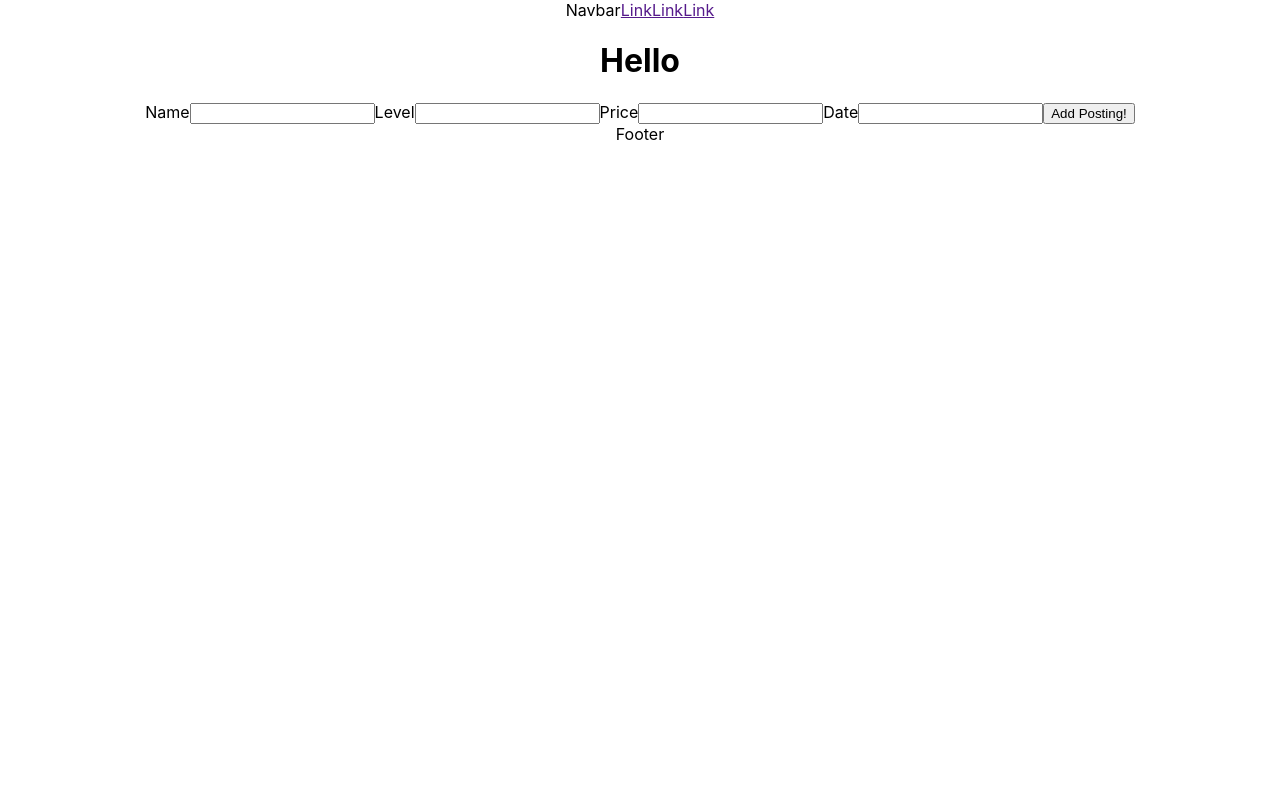
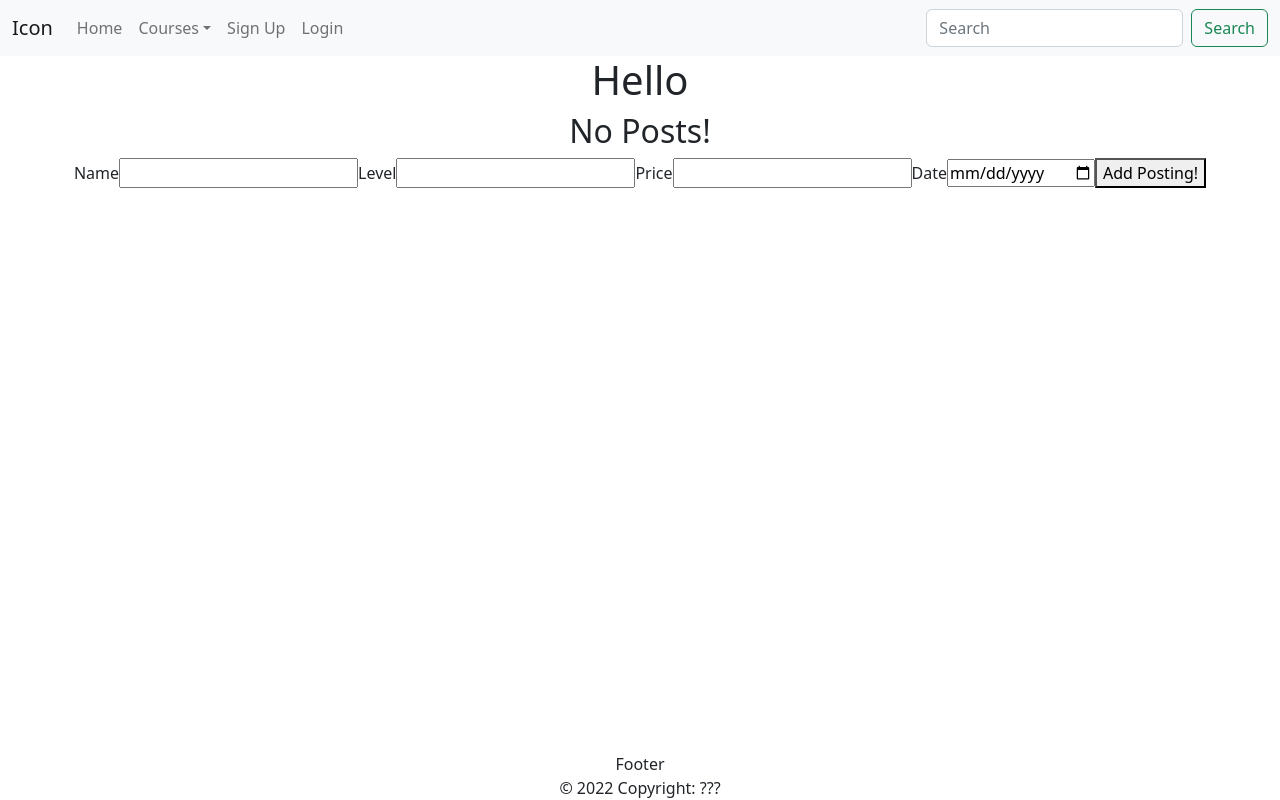
Before and after one commit to EdwinHawkYu/AquaPedia-Toronto, a React (Create React App) app: page / in a window 1280 px wide. Built offline with nearby package versions, Linux system fonts and the light colour scheme.

Commit message:
Fixed POST request bug

```diff
--- a/controllers/post.js
+++ b/controllers/post.js
@@ -5,7 +5,8 @@ module.exports = {
   create
 }
 
-async function index(req, res){
+function index(req, res){
+  console.log('Index')
   Post.find({}, function(err, posts){
     if(err){
       res.status(500).json(err)
@@ -14,7 +15,8 @@ async function index(req, res){
   })
 }
 
-async function create(req, res){
+function create(req, res){
+  console.log('Creating')
   Post.create(req.body, function(err, post){
     res.status(200).json('ok')
   })
--- a/package.json
+++ b/package.json
@@ -6,12 +6,14 @@
     "@testing-library/jest-dom": "^5.16.5",
     "@testing-library/react": "^13.4.0",
     "@testing-library/user-event": "^13.5.0",
+    "bootstrap": "^5.2.2",
     "dotenv": "^16.0.3",
     "express": "^4.18.1",
     "http-proxy-middleware": "^2.0.6",
     "mongoose": "^6.6.5",
     "morgan": "^1.10.0",
     "react": "^18.2.0",
+    "react-bootstrap": "^2.5.0",
     "react-dom": "^18.2.0",
     "react-router-dom": "^6.4.2",
     "react-scripts": "5.0.1",
--- a/server.js
+++ b/server.js
@@ -18,7 +18,7 @@ app.use(express.json());
 app.use(favicon(path.join(__dirname, 'build', 'favicon.ico')));
 app.use(express.static(path.join(__dirname, 'build')));
 
-app.get('/api', require('./routes/posts'))
+app.use('/api', require('./routes/posts'))
 
 // The following "catch all" route (note the *) is necessary
 // to return the index.html on all non-AJAX requests
--- a/src/App/App.css
+++ b/src/App/App.css
@@ -1,10 +1,18 @@
 .App {
   text-align: center;
+  padding-bottom: 60px;
 }
 
 .App-logo {
   height: 40vmin;
   pointer-events: none;
+}
+
+footer{
+  position: absolute;
+  left: 0;
+  bottom: 0;
+  right: 0;
 }
 
 @media (prefers-reduced-motion: no-preference) {
--- a/src/App/App.js
+++ b/src/App/App.js
@@ -1,23 +1,38 @@
 import { Component } from 'react';
-import Nav from '../components/Nav/Nav'
 import Footer from '../components/Footer/Footer';
 import PostForm from '../components/PostForm/PostForm';
 import Post from '../components/Post/Post';
+import NavigationBar from '../components/NavigationBar/NavigationBar';
 import {Route, Routes} from 'react-router-dom'
+import CourseMenu from '../pages/CourseMenu';
 import './App.css';
-import CourseMenu from '../pages/CourseMenu';
-
+import 'bootstrap/dist/css/bootstrap.min.css';
 
 export default class App extends Component {
+
+  state = {
+    posts:[]
+  }
+
+  // getPosts = async () => {
+  //   await fetch('/api')
+  //     .then(res => res.json())
+  //     .then(posts => this.setState({posts}))
+  // }
+
+  // componentDidMount(){
+  //   this.getPosts()
+  // }
+
   render(){
     return (
       <main className="App">
-        <Nav/>
+        <NavigationBar/>
         <h1>Hello</h1>
-        {/* <Routes>
+        <Routes>
           <Route path='/coursemenu' element={<CourseMenu/>}/>
-        </Routes> */}
-        <Post/>
+        </Routes>
+        {this.state.posts.length ? this.state.posts.map(p => <Post/>) : <h2>No Posts!</h2>}
         <PostForm/>
         <Footer/>
       </main>
--- a/src/components/Footer/Footer.jsx
+++ b/src/components/Footer/Footer.jsx
@@ -1,7 +1,13 @@
 export default function Footer(props){
   return(
-    <footer>
-      Footer
-    </footer>
+    <>
+      <footer>
+        Footer
+        <div>
+        © 2022 Copyright: ???
+        </div>
+      </footer>
+    </>
+
   )
 }
--- a/src/components/Nav/Nav.jsx
+++ /dev/null
@@ -1,10 +0,0 @@
-export default function Nav(props){
-  return(
-    <nav className="nav">
-      Navbar
-      <a href="">Link</a>
-      <a href="">Link</a>
-      <a href="">Link</a>
-    </nav>
-  )
-}
--- /dev/null
+++ b/src/components/NavigationBar/NavigationBar.jsx
@@ -0,0 +1,47 @@
+import Button from 'react-bootstrap/Button';
+import Container from 'react-bootstrap/Container';
+import Form from 'react-bootstrap/Form';
+import Nav from 'react-bootstrap/Nav';
+import Navbar from 'react-bootstrap/Navbar';
+import NavDropdown from 'react-bootstrap/NavDropdown';
+import { Link } from 'react-router-dom';
+
+export default function NavigationBar(props) {
+  return (
+    <Navbar bg="light" expand="lg">
+      <Container fluid>
+        <Navbar.Brand as={Link} to="/">Icon</Navbar.Brand>
+        <Navbar.Toggle aria-controls="navbarScroll" />
+        <Navbar.Collapse id="navbarScroll">
+          <Nav
+            className="me-auto my-2 my-lg-0"
+            style={{ maxHeight: '100px' }}
+            navbarScroll
+          >
+            <Nav.Link as={Link} to="/">Home</Nav.Link>
+            <NavDropdown title="Courses" id="navbarScrollingDropdown">
+              <NavDropdown.Item as={Link} to="/coursemenu">Show All Courses</NavDropdown.Item>
+              <NavDropdown.Item as={Link} to="">Learn to Swim</NavDropdown.Item>
+              <NavDropdown.Item as={Link} to="">First Aid</NavDropdown.Item>
+              <NavDropdown.Item as={Link} to="">Lifeguarding</NavDropdown.Item>
+              <NavDropdown.Item as={Link} to="">Advanced Leadership Courses</NavDropdown.Item>
+              <NavDropdown.Divider />
+              <NavDropdown.Item href="" disabled>Coming Soon!</NavDropdown.Item>
+            </NavDropdown>
+            <Nav.Link href="">Sign Up</Nav.Link>
+            <Nav.Link href="">Login</Nav.Link>
+          </Nav>
+          <Form className="d-flex">
+            <Form.Control
+              type="search"
+              placeholder="Search"
+              className="me-2"
+              aria-label="Search"
+            />
+            <Button variant="outline-success">Search</Button>
+          </Form>
+        </Navbar.Collapse>
+      </Container>
+    </Navbar>
+  );
+}
--- a/src/components/PostForm/PostForm.jsx
+++ b/src/components/PostForm/PostForm.jsx
@@ -12,7 +12,8 @@ export default class PostForm extends Component{
     this.setState({[e.target.name]:e.target.value});
   }
 
-  handleSubmit = async () =>{
+  handleSubmit = async (e) =>{
+    e.preventDefault();
     let optionBody = {
       name: this.state.name,
       level: this.state.level,
@@ -29,10 +30,13 @@ export default class PostForm extends Component{
     await fetch('/api', options)
       .then(res => res.json())
       .then(data => {
-        this.props.getPosts()
-        this.setState({})
+        this.setState({
+          name: '',
+          level: '',
+          price: '',
+          date: ''
+        })
       })
-
   }
 
   render(){
@@ -42,31 +46,31 @@ export default class PostForm extends Component{
           <form>
             <label>Name</label>
             <input
-            // type=''
-            // name=''
-            // onChange={this.handleChange}
-            // required
+              type='name'
+              name='name'
+              onChange={this.handleChange}
+              required
             />
             <label>Level</label>
             <input
-            // type=''
-            // name=''
-            // onChange={this.handleChange}
-            // required
+              type='level'
+              name='level'
+              onChange={this.handleChange}
+              required
             />
             <label>Price</label>
             <input
-            // type=''
-            // name=''
-            // onChange={this.handleChange}
-            // required
+              type='price'
+              name='price'
+              onChange={this.handleChange}
+              required
             />
             <label>Date</label>
             <input
-            // type=''
-            // name=''
-            // onChange={this.handleChange}
-            // required
+              type='date'
+              name='date'
+              onChange={this.handleChange}
+              required
             />
             <button onClick={this.handleSubmit}>Add Posting!</button>
           </form>
--- a/src/pages/CourseMenu.js
+++ b/src/pages/CourseMenu.js
@@ -1,5 +1,26 @@
-export default function CourseMenu(){
-  return(
-    <h1>Course Menu</h1>
-  )
+import {Component} from 'react';
+import Card from 'react-bootstrap/Card'
+import Button from 'react-bootstrap/Button'
+
+export default class CourseMenu extends Component{
+  render(){
+    return(
+      <main className='CourseMenu'>
+        <h1>Course Menu</h1>
+        <Card>
+          <Card.Img>
+          </Card.Img>
+          <Card.Body>
+            <Card.Title>
+              Card Title
+            </Card.Title>
+            <Card.Text>
+              Example text here for templating
+            </Card.Text>
+            <Button variant='primary'>Click Here!</Button>
+          </Card.Body>
+        </Card>
+      </main>
+    )
+  }
 }
```
Also changed, not shown: 1 other file (tests, documents, lock files or other folders).
